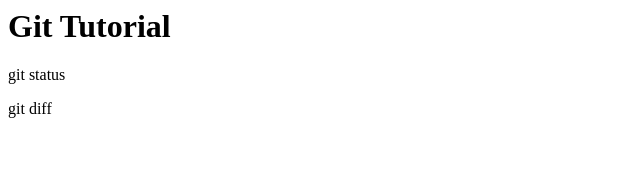
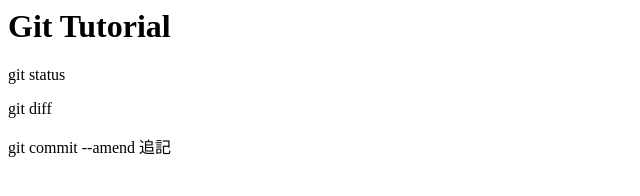
Before and after one commit to tack-k/git_tutorial, a plain HTML site: page index.html in a window 1280 px wide. Shown: the whole page, without its empty margins (0-640 px from the left). Drawn offline with Linux system fonts and the light colour scheme.

Commit message:
git commit --amendを追加

```diff
--- a/index.html
+++ b/index.html
@@ -1,3 +1,4 @@
 <h1>Git Tutorial</h1>
 <p>git status</p>
 <p>git diff</p>
+<p>git commit --amend 追記</p>
```
Also changed, not shown: 1 other file.
